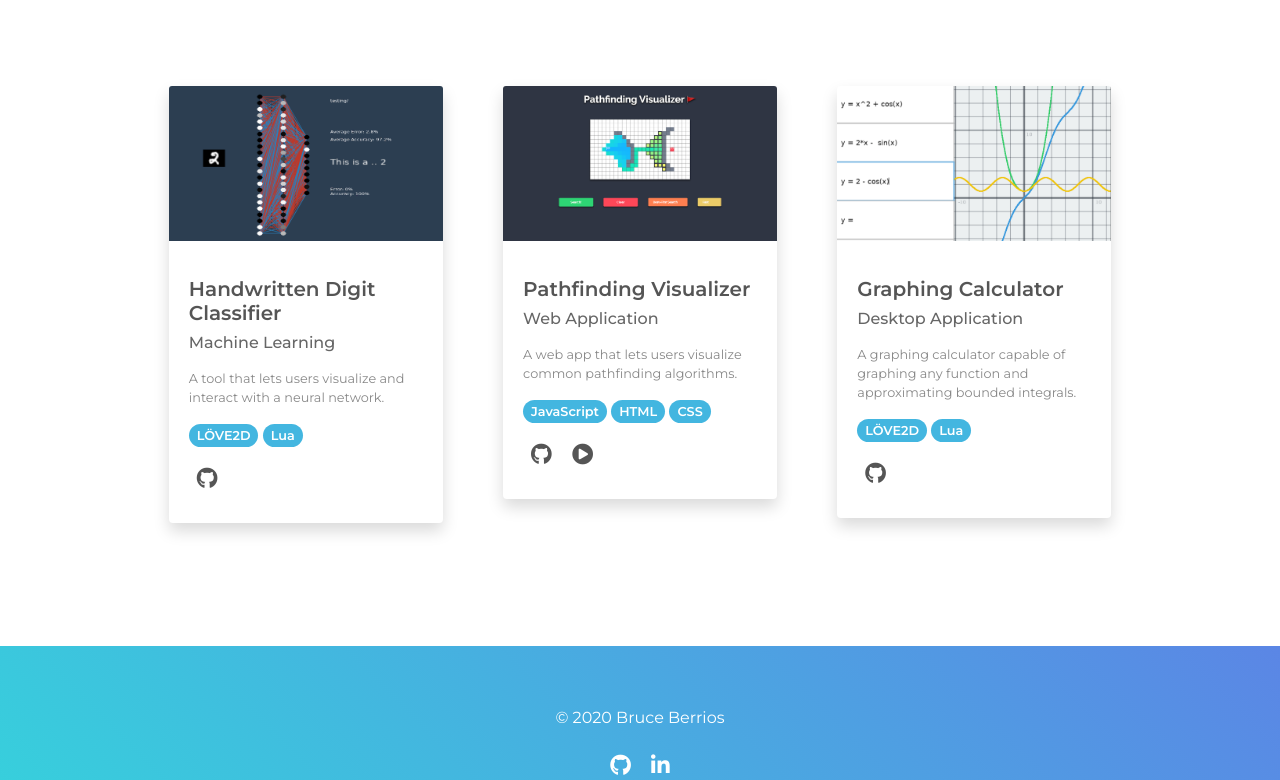
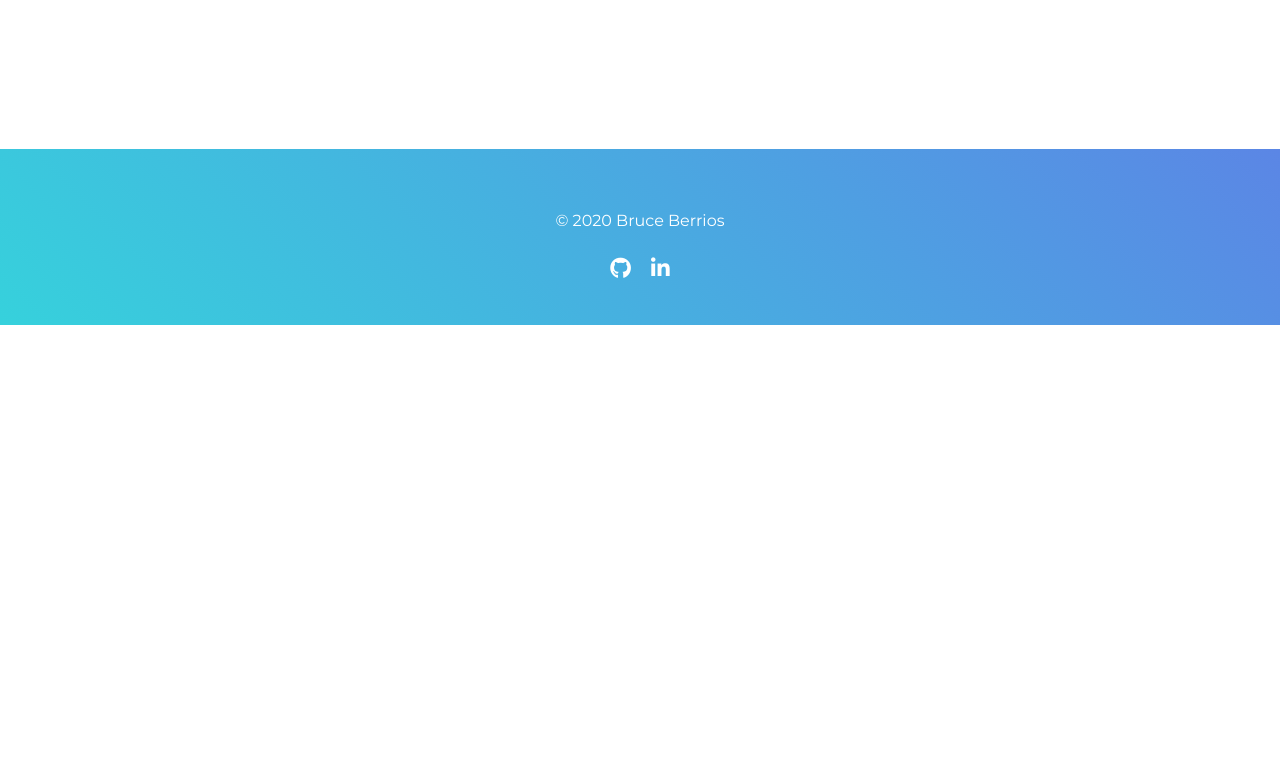
Before and after one commit to Bruception/Bruception.github.io, a plain HTML site: page index.html in a window 1280 px wide. Shown: the part 797-1577 px from the top of the page. After the commit the page ends 1122 px from the top, so only its background shows below. Drawn offline with nearby package versions, Linux system fonts and the light colour scheme.

Commit message:
Remove card html

```diff
--- a/index.html
+++ b/index.html
@@ -34,57 +34,7 @@
   <section id="projects">
     <div id="projects-container">
       <h1 id="projects-title">Projects</h1>
-      <div class="row">
-        <div class="col-lg-4 col-md-6">
-          <div class="card project shadow">
-            <img class="card-img-top" src="images/network.png" alt="project image" />
-            <div class="card-body">
-              <h2 class="project-name">Handwritten Digit Classifier</h2>
-              <h3 class="project-type">Machine Learning</h3>
-              <p class="project-detail">
-                A tool that lets users visualize and interact with a neural network.
-              </p>
-              <div class="project-skills"><span class="skill rounded-pill">LÖVE2D</span> <span class="skill rounded-pill">Lua</span></div>
-              <div class="project-links">
-                <a class="project-link-icon fab fa-github fa-lg" href="https://github.com/Bruception/digit-classifier-love"></a>
-              </div>
-            </div>
-          </div>
-        </div>
-        <div class="col-lg-4 col-md-6">
-          <div class="card project shadow">
-            <img class="card-img-top" src="images/path.png" alt="project image">
-            <div class="card-body">
-              <h2 class="project-name">Pathfinding Visualizer</h2>
-              <h3 class="project-type">Web Application</h3>
-              <p class="project-detail">
-                A web app that lets users visualize common pathfinding algorithms.
-              </p>
-              <div class="project-skills"><span class="skill rounded-pill">JavaScript</span> <span class="skill rounded-pill">HTML</span> <span class="skill rounded-pill">CSS</span></div>
-              <div class="project-links">
-                <a class="project-link-icon fab fa-github fa-lg" href="https://github.com/Bruception/pathfinding-visualizer"></a>
-                <a class="project-link-icon fas fa-play-circle fa-lg" href="/pathfinding-visualizer"></a>
-              </div>
-            </div>
-          </div>
-        </div>
-        <div class="col-lg-4 col-md-6">
-          <div class="card project shadow">
-            <img class="card-img-top" src="images/calculator.png" alt="project image">
-            <div class="card-body">
-              <h2 class="project-name">Graphing Calculator</h2>
-              <h3 class="project-type">Desktop Application</h3>
-              <p class="project-detail">
-                A graphing calculator capable of graphing any function and approximating bounded integrals.
-              </p>
-              <div class="project-skills"><span class="skill rounded-pill">LÖVE2D</span> <span class="skill rounded-pill">Lua</span></div>
-              <div class="project-links">
-                <a class="project-link-icon fab fa-github fa-lg" href="https://github.com/Arturoo0/GraphingCalculator"></a>
-              </div>
-            </div>
-          </div>
-        </div>
-      </div>
+      <div class="row"></div>
     </div>
   </section>
   <footer id="footer">
```
